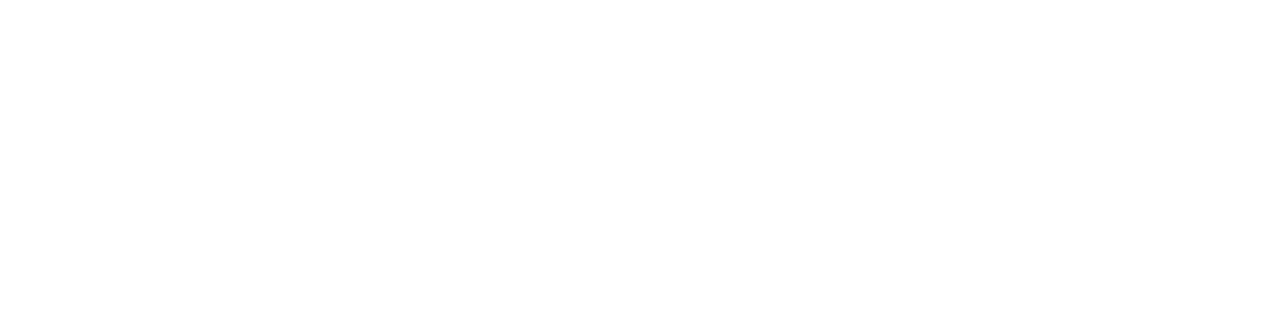
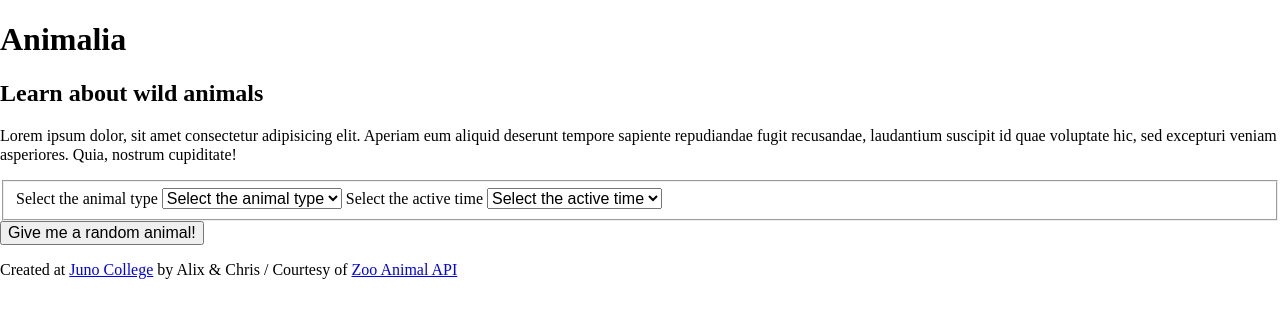
Before and after one commit to cohort42-project2-alix-chris/feel-good-makeup-generator, a plain HTML site: page index.html in a window 1280 px wide. Drawn offline with Linux system fonts and the light colour scheme.

Commit message:
created HTML

```diff
--- a/index.html
+++ b/index.html
@@ -4,10 +4,85 @@
     <meta charset="UTF-8">
     <meta http-equiv="X-UA-Compatible" content="IE=edge">
     <meta name="viewport" content="width=device-width, initial-scale=1.0">
-    <title>Learn Wild Animals</title>
+    <title>Animalia</title>
     <link rel="stylesheet" href="./styles/style.css">
 </head>
 <body>
+
+    <header>
+        <h1>Animalia</h1>
+        <h2>Learn about wild animals</h2>
+    </header>
+
+    <main>
+        <!-- Description section -->
+        <section>
+            <p>Lorem ipsum dolor, sit amet consectetur adipisicing elit. Aperiam eum aliquid deserunt tempore sapiente repudiandae fugit recusandae, laudantium suscipit id quae voluptate hic, sed excepturi veniam asperiores. Quia, nostrum cupiditate!</p>
+        </section>
+
+        <!-- User interaction section -->
+        <section>
+            <form action="">
+
+                <fieldset>
+
+                    <label for="animal-type">Select the animal type</label>
+                    <select name="animal-type" id="animal-type">
+                        <option value="" disabled selected>Select the animal type</option>
+                        <option value="amphibian">Amphibian</option>
+                        <option value="bird">Bird</option>
+                        <option value="fish">Fish</option>
+                        <option value="mammal">Mammal</option>
+                        <option value="marsupial">Marsupial</option>
+                        <option value="reptile">Reptile</option>
+                    </select>
+
+                    <label for="active-time">Select the active time</label>
+                    <select name="active-time" id="active-time">
+                        <option value="" disabled selected>Select the active time</option>
+                        <option value="diurnal">Diurnal</option>
+                        <option value="nocturnal">Nocturnal</option>
+                    </select>
+
+                </fieldset>
+
+                <button type="submit">Give me a random animal!</button>
+
+            </form>
+        </section>
+
+        <!-- DOM element inserted dynamically by JS going below -->
+        <section>
+
+            <div>
+
+                <ul>
+
+                </ul>
+
+            </div>
+
+        </section>
+
+        <!-- Stretch goal content will be added here -->
+        <section>
+
+            <div>
+
+                <ul>
+
+                </ul>
+
+            </div>
+
+        </section>
+
+    </main>
+
+    <footer>
+        <p>Created at <a href="https://junocollege.com/" target="_blank">Juno College</a> by Alix & Chris / Courtesy of <a href="http://zoo-animal-api.herokuapp.com/" target="_blank">Zoo Animal API</a></p>
+    </footer>
+
     <script src="./script.js"></script>
 </body>
 </html>
```
